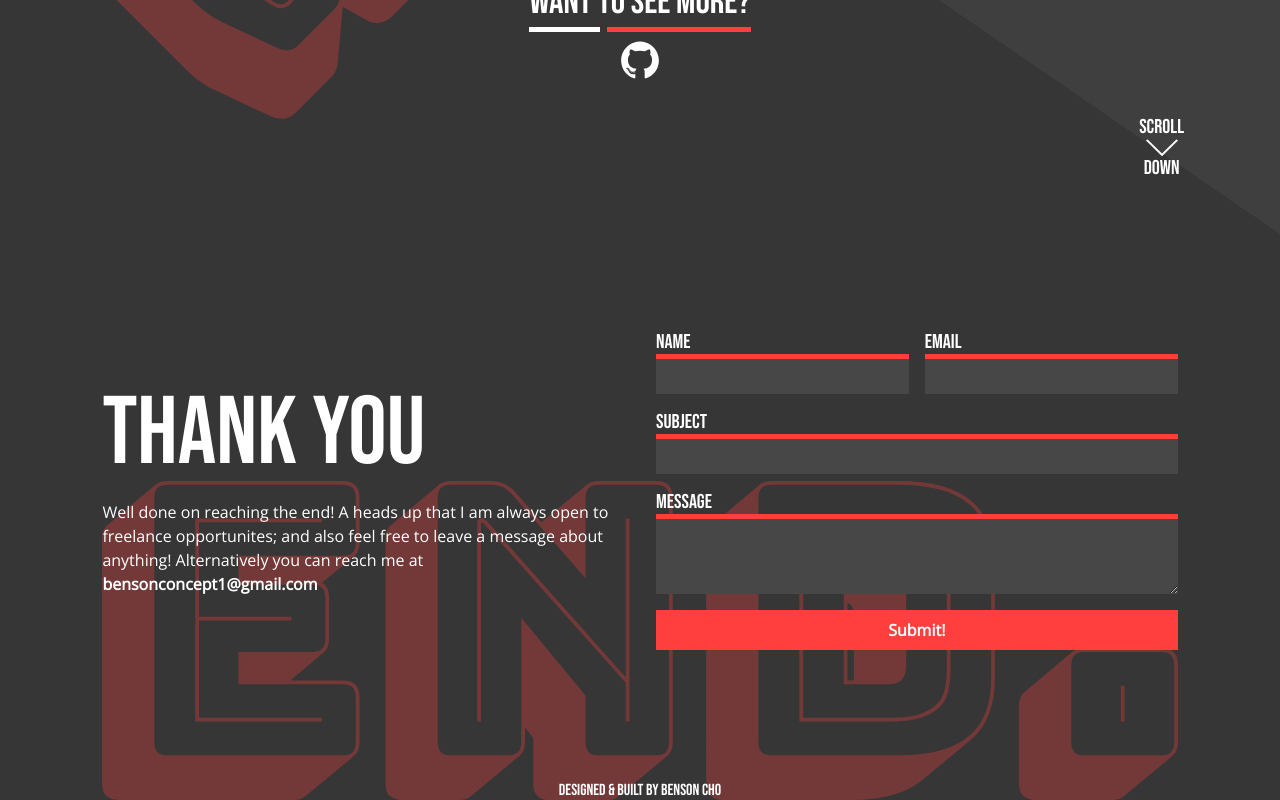
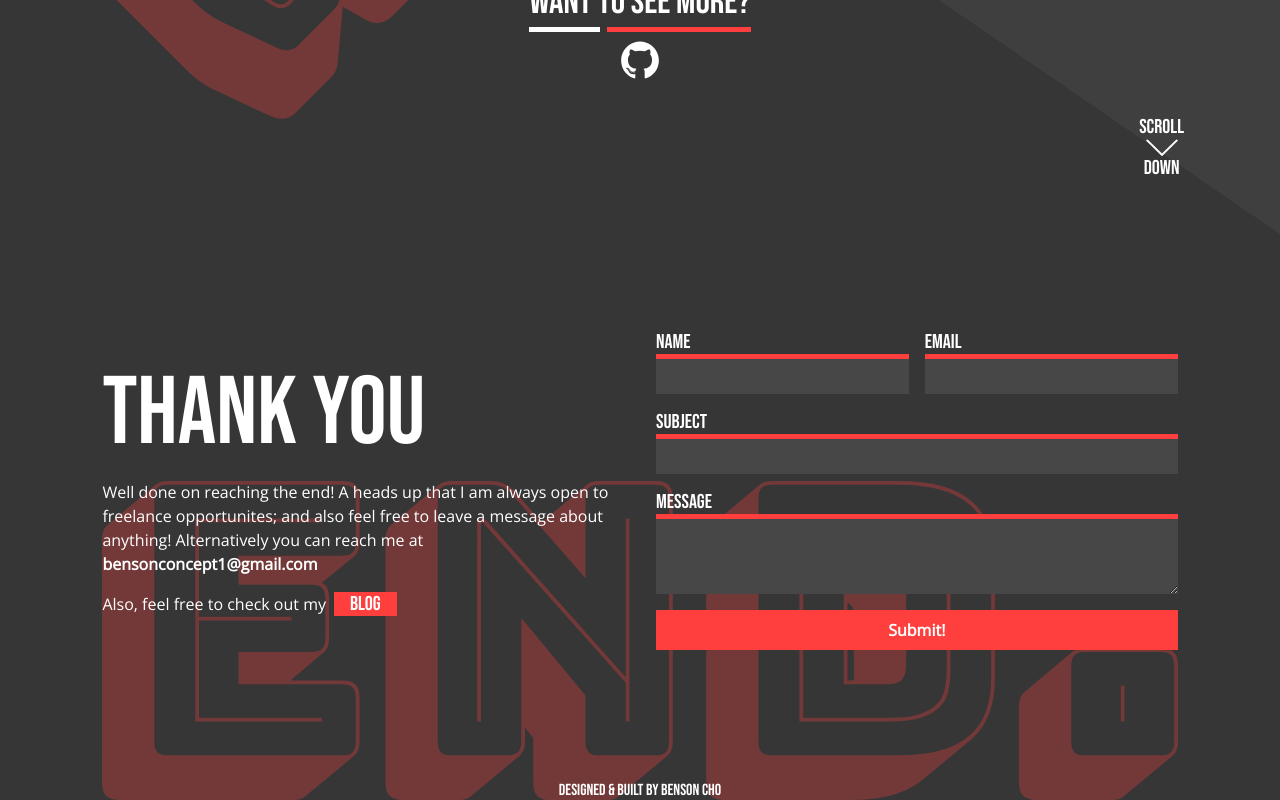
Before and after one commit to bcho892/Portfolio-v2, a Next.js app: page / in a window 1280 px wide. Shown: the part 3008-3808 px from the top of the page. Built offline with nearby package versions, Linux system fonts and the light colour scheme.

Commit message:
add transitions to buttons

```diff
--- a/components/contactsection.tsx
+++ b/components/contactsection.tsx
@@ -1,37 +1,87 @@
-import { Box, Heading, Text, Image, useMediaQuery } from '@chakra-ui/react'
-import { sectionHeadingSize, opacity, sectionHeadingSizeMobile } from '@/styles/presets'
-import { motion } from 'framer-motion'
-import ContactForm from './contactform'
+import { Box, Heading, Text, Image, useMediaQuery } from "@chakra-ui/react";
+import {
+    sectionHeadingSize,
+    opacity,
+    sectionHeadingSizeMobile,
+} from "@/styles/presets";
+import { motion } from "framer-motion";
+import ContactForm from "./contactform";
+import Link from "next/link";
 
 export default function ContactSection() {
-    const [smallScreen] = useMediaQuery(`(max-width: 800px)`)
+    const [smallScreen] = useMediaQuery(`(max-width: 800px)`);
     return (
         <>
-            <Box position="relative"
+            <Box
+                position="relative"
                 display="flex"
                 flexDir="column"
-                padding="150px 0">
+                padding="150px 0"
+            >
                 <Box
                     as={motion.div}
                     initial={{ opacity: 0, x: -50 }}
                     whileInView={{ opacity: 1, x: 0 }}
                     viewport={{ once: true }}
-                    display="grid" gridTemplateColumns={smallScreen ? "1fr" : "1fr 1fr"} columnGap="2rem" rowGap="2rem" alignItems="center">
+                    display="grid"
+                    gridTemplateColumns={smallScreen ? "1fr" : "1fr 1fr"}
+                    columnGap="2rem"
+                    rowGap="2rem"
+                    alignItems="center"
+                >
                     <Box>
-                        <Heading fontSize={smallScreen ? sectionHeadingSizeMobile : sectionHeadingSize}>Thank You</Heading>
-                        <Text>Well done on reaching the end! A heads up that I am always open to freelance opportunites; and also feel free to leave a message about anything! Alternatively you can reach me at <b>bensonconcept1@gmail.com</b></Text>
+                        <Heading
+                            fontSize={
+                                smallScreen
+                                    ? sectionHeadingSizeMobile
+                                    : sectionHeadingSize
+                            }
+                        >
+                            Thank You
+                        </Heading>
+                        <Text>
+                            Well done on reaching the end! A heads up that I am
+                            always open to freelance opportunites; and also feel
+                            free to leave a message about anything!
+                            Alternatively you can reach me at{" "}
+                            <b>bensonconcept1@gmail.com</b>
+                        </Text>
+                        <Box display="flex" alignItems="center">
+                            <Text>Also, feel free to check out my </Text>
+                            <Heading
+                                as="a"
+                                _hover={{
+                                    transform: "scale(1.05)",
+                                }}
+                                transition="transform .4s"
+                                href="/blog"
+                                marginLeft=".5rem"
+                                height="fit-content"
+                                fontSize="xl"
+                                bg="themeRed"
+                                padding="0 1rem"
+                            >
+                                Blog
+                            </Heading>
+                        </Box>
                     </Box>
                     <Box>
                         <ContactForm />
                     </Box>
                 </Box>
-                <Box opacity={opacity}
+                <Box
+                    opacity={opacity}
                     pointerEvents="none"
                     minW="700px"
-                    position="absolute" left={smallScreen ? "-100px" : "0"} bottom="0" width="100%" zIndex="-1">
+                    position="absolute"
+                    left={smallScreen ? "-100px" : "0"}
+                    bottom="0"
+                    width="100%"
+                    zIndex="-1"
+                >
                     <Image alt="" src="/svg/End.svg" />
                 </Box>
             </Box>
         </>
-    )
+    );
 }
--- a/pages/blog.tsx
+++ b/pages/blog.tsx
@@ -37,6 +37,10 @@ export const categoryView = (categories: any) => {
                     <>
                         <Heading
                             bg="themeRed"
+                            _hover={{
+                                transform: "scale(1.05)",
+                            }}
+                            transition="transform .4s"
                             padding="0 1rem"
                             as="a"
                             href={`/blog/category/${category.attributes.slug}`}
--- a/pages/blog/[slug].tsx
+++ b/pages/blog/[slug].tsx
@@ -41,6 +41,7 @@ export async function getStaticProps({ params }) {
 
 const titleSuffix = `- Benson Cho's Blog`;
 export default function Article({ article }: Props) {
+    console.log(article);
     return (
         <>
             {article && (
```
